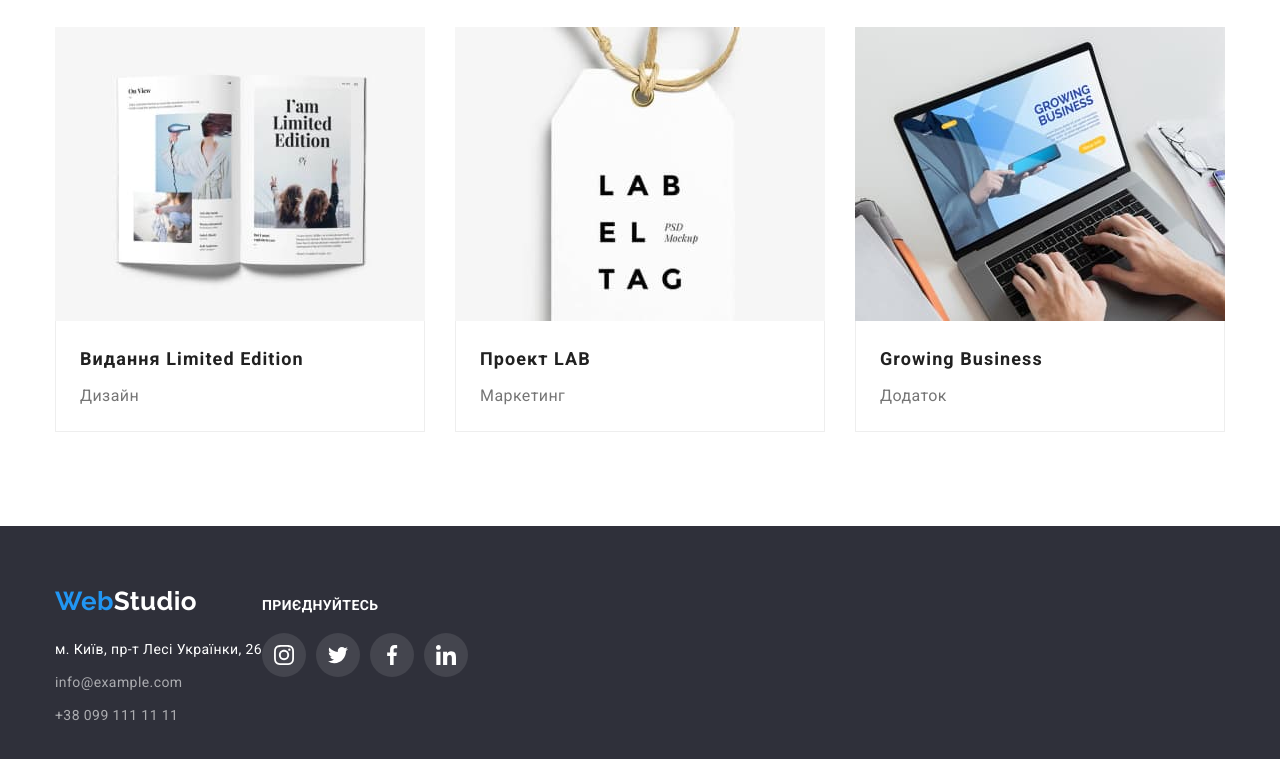
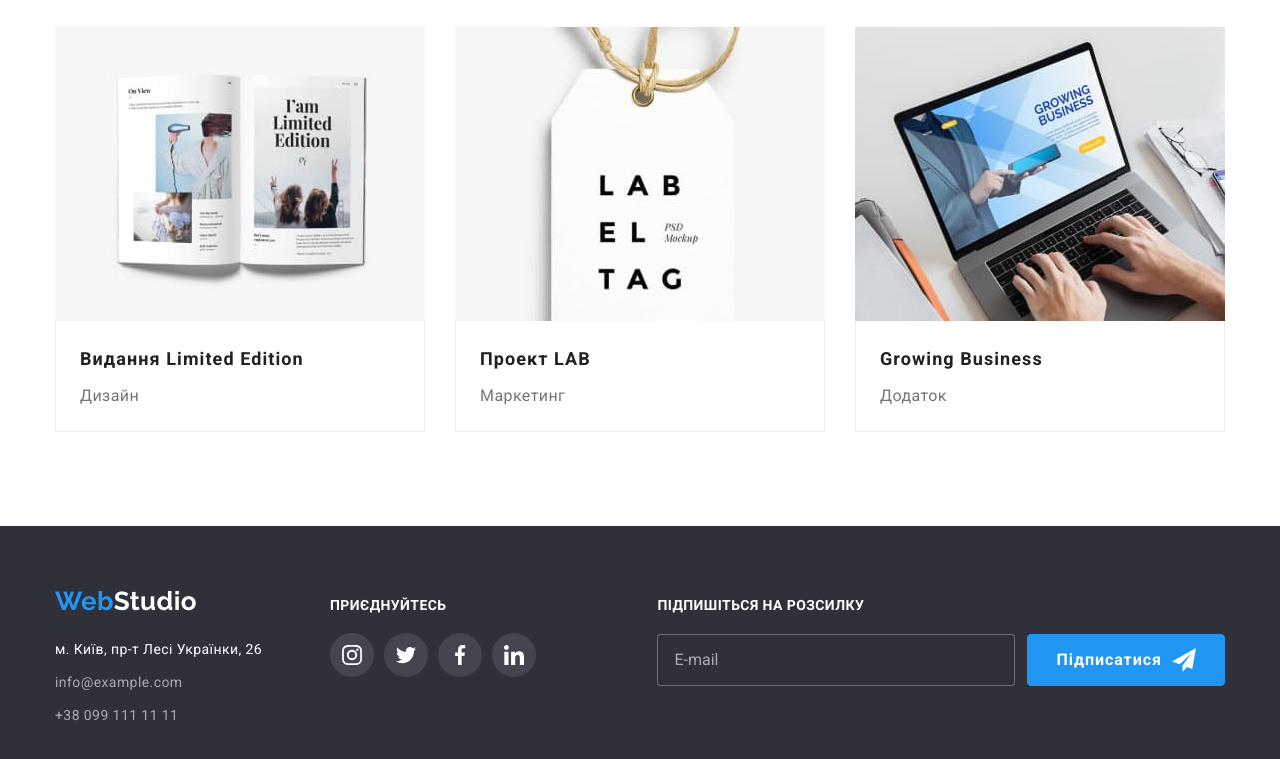
Before and after one commit to Heveliev-destress/goit-markup-hw-06, a plain HTML site: page portfolio.html in a window 1280 px wide. Shown: the part 1106-1865 px from the top of the page. Drawn offline with nearby package versions, Linux system fonts and the light colour scheme.

Commit message:
add form in portfolio

```diff
--- a/css/styles.css
+++ b/css/styles.css
@@ -572,7 +572,7 @@ justify-content: center;
     color:var(--accent-color)
     }
     .footer-social{
-        margin-right: 95px;
+        margin-right: auto;
 
     }
     .footer-text {
@@ -605,7 +605,7 @@ justify-content: center;
         background-color: var(--accent-color);
     }
     .footer-box-form{
-        width: 100%;
+        margin-left: auto;
     }
     .footer-form{
         display: flex;
@@ -621,7 +621,7 @@ justify-content: center;
     }
     .footer-input{
         padding: 15px 16px ;
-        width: 100%;
+        width: 358px;
         border: 1px solid var(--footer-input-border-color);
         background-color:var(--footer-input-background-color) ;
         border-radius: 4px;
@@ -842,6 +842,7 @@ height: 0;}
 .modal-form-field{}
 
 .modal-form-input{
+    margin-bottom: 10px;
     width: 100%;
     height: 40px;
     border:1px solid var(--modal-form-input-border-color);
@@ -899,6 +900,7 @@ transition:fill var(--transition-duration) var(--transition-timing-function) ;
 }
 
 .modal-form-message{
+    margin-bottom: 20px;
     width: 100%;
     height:120px ;
     border-radius:4px ;
--- a/portfolio.html
+++ b/portfolio.html
@@ -191,7 +191,7 @@
     </main>
     <footer id="contact" class="footer">
         <div class="container footer-flex">
-            <div>
+            <div class="logo-addres">
         <a class="footer-logo link" href="index.html">
            <span class="logo-web">Web</span>Studio
         </a>
@@ -239,6 +239,19 @@
                 </li>
             </ul>
                 </div>
+                <div class="footer-box-form">
+                    <p class="footer-form-text">Підпишіться на розсилку</p>
+                    <form class="footer-form">
+                        <!-- <div class="form-flex"></div> -->
+                        <input placeholder="E-mail" class="footer-input" type="email" name="footer-email">
+                        <button class="footer-form-btn" type="submit">
+                            <span>
+                            Підписатися</span>
+                            <span>
+                            <svg class="icon-send" width="24" height="24"><use href="./images/sprite1.svg#icon-send"></use>
+                            </svg></span>
+                        </button>
+                    </form>
 
         </div>
 
```
